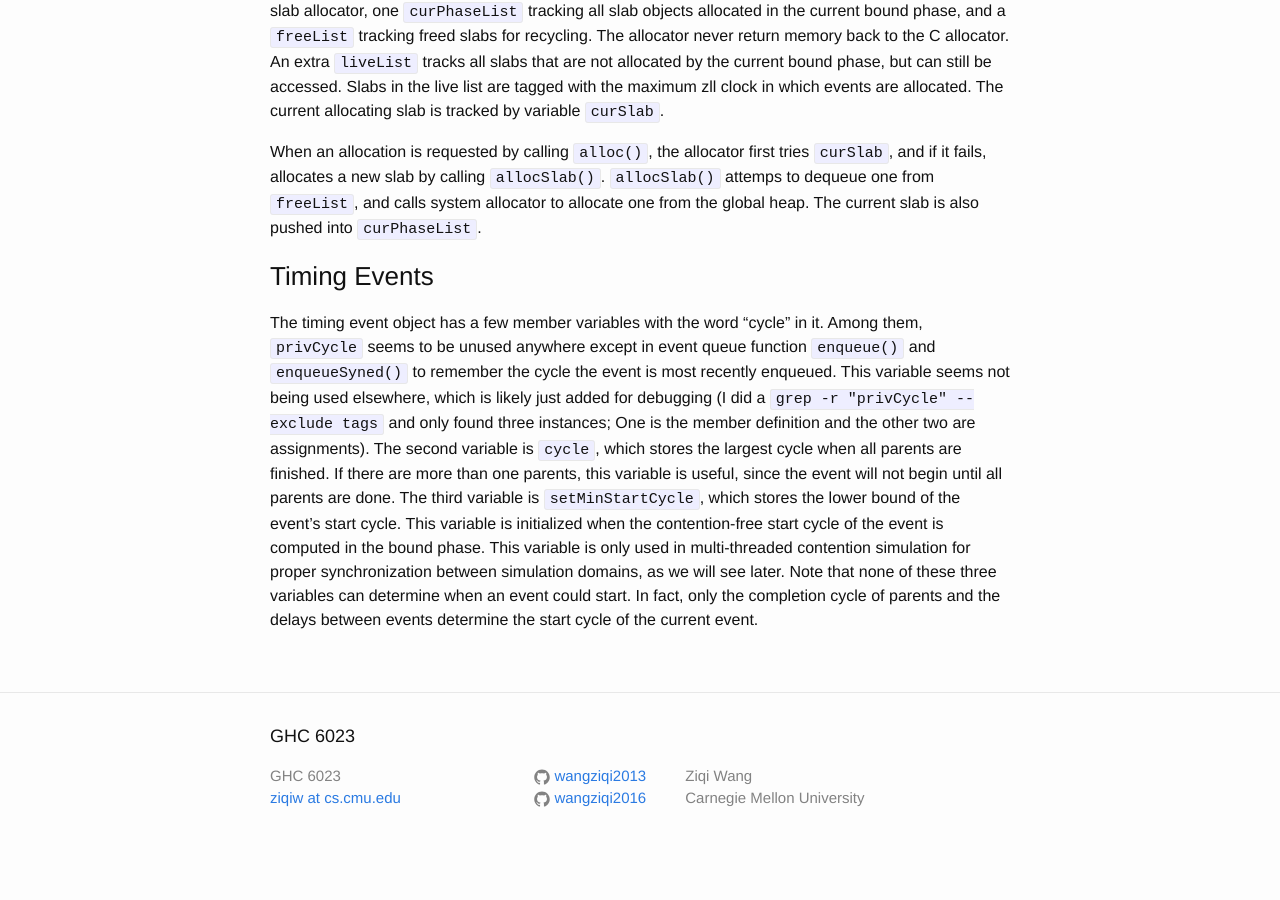
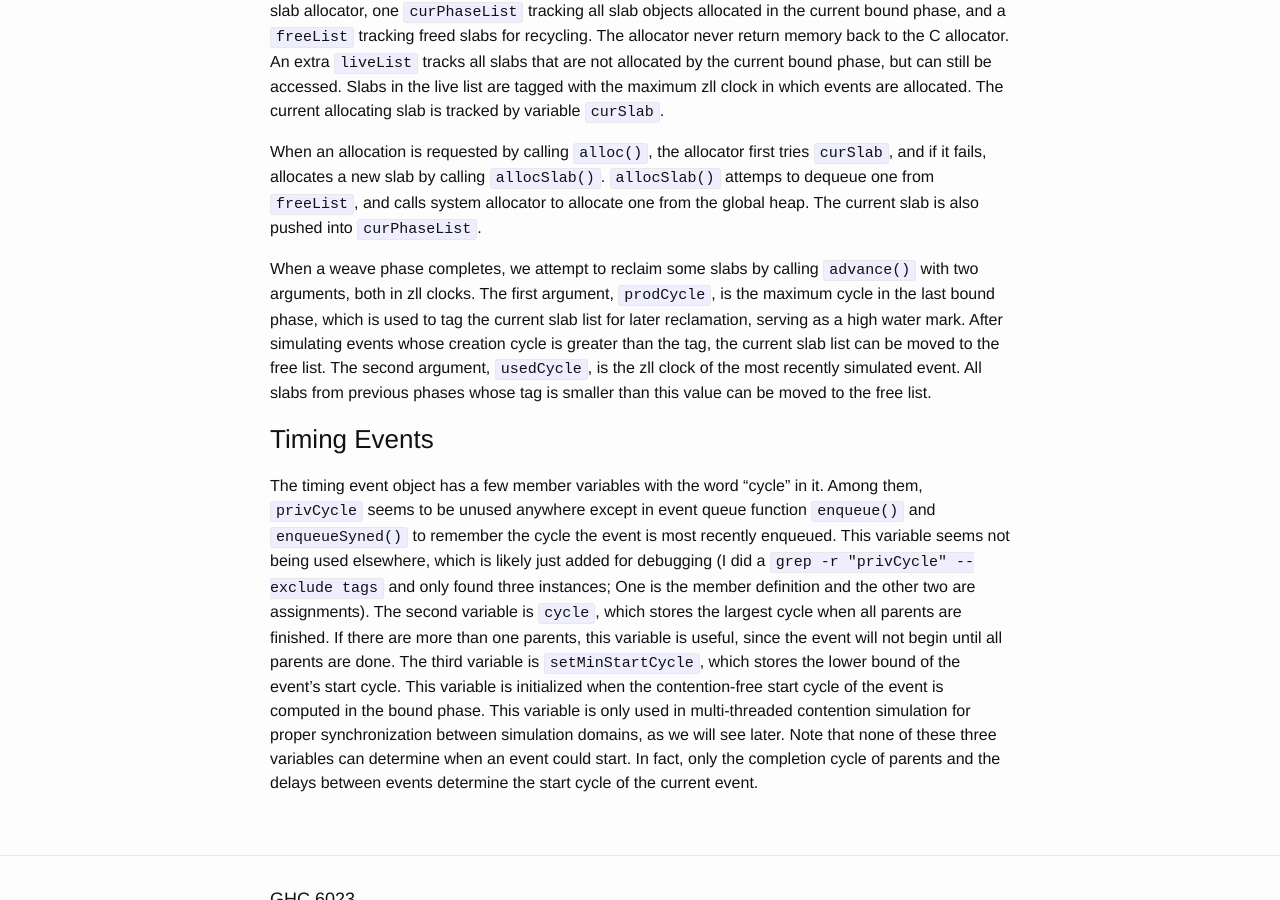
Before and after one commit to wangziqi2013/wangziqi2013.github.io, a Jekyll site: the page built from _posts/2019-01-22-understand-zsim-contention-sim.markdown, in a window 1280 px wide and 900 px high, scrolled down 3989 px. Built offline with Jekyll 4.4.1, drawn with Linux system fonts in a browser that asks for light colours; before the commit the page ends 4859 px from its top, so only the background shows below that.

Commit message:
Adding reclamation

```diff
--- a/_posts/2019-01-22-understand-zsim-contention-sim.markdown
+++ b/_posts/2019-01-22-understand-zsim-contention-sim.markdown
@@ -152,6 +152,14 @@ When an allocation is requested by calling `alloc()`, the allocator first tries
 a new slab by calling `allocSlab()`. `allocSlab()` attemps to dequeue one from `freeList`, and calls system allocator
 to allocate one from the global heap. The current slab is also pushed into `curPhaseList`.
 
+When a weave phase completes, we attempt to reclaim some slabs by calling `advance()` with two arguments, both in zll clocks.
+The first argument, `prodCycle`, is the maximum cycle in the last bound phase, which is used to tag the current slab list
+for later reclamation, serving as a high water mark. After simulating events whose creation cycle is greater than the tag,
+the current slab list can be moved to the free list. The second argument, `usedCycle`, is the zll clock of the most recently
+simulated event. All slabs from previous phases whose tag is smaller than this value can be moved to the free list.
+
+
+
 ### Timing Events
 
 The timing event object has a few member variables with the word "cycle" in it. Among them, `privCycle` seems to be unused
```
